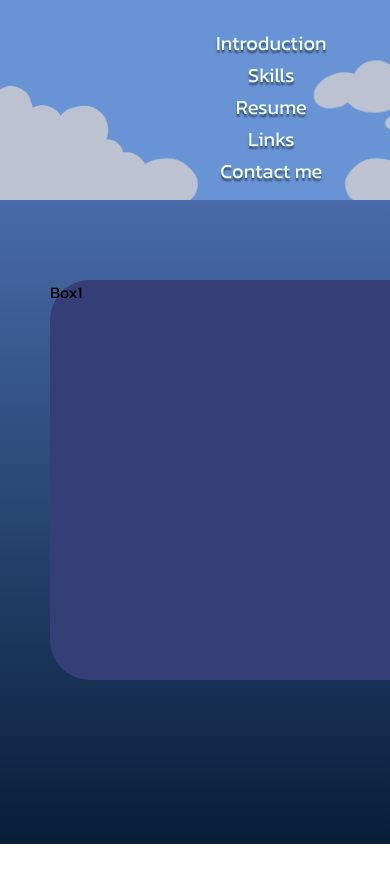
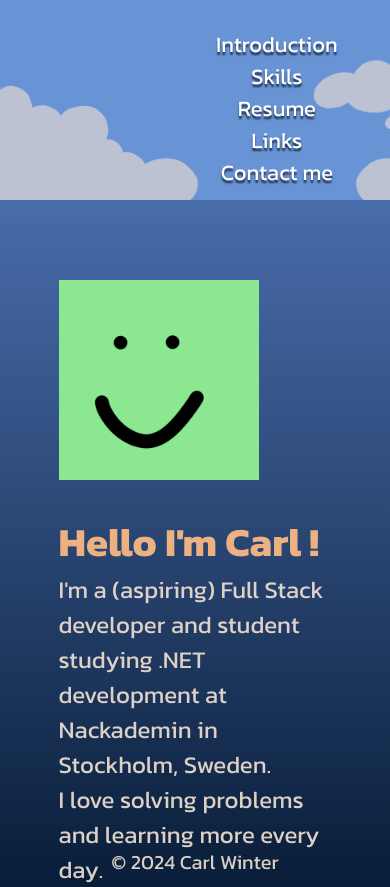
Before and after one commit to mapamapa1/portfolio, a plain HTML site: page index.html in a window 390 px wide. Both pictures are taken after a click on the item "Introduction". Shown: the top 887 px of the page. Before the commit the page ends 844 px from the top, so only its background shows below. Drawn offline with Linux system fonts and the light colour scheme.

Commit message:
created basic button functionality

```diff
--- a/index.html
+++ b/index.html
@@ -13,10 +13,14 @@
     <div class="pattern"></div>
     <div class="pattern2"></div>
     <header>
-        <div class="movingcloud">
-            <img src="images\cloud2.png" alt="cloudimage">
-        </div>
+
+
         <nav class="navbar">
+
+            <div class="movingcloud">
+                <img src="images\cloud2.png" alt="cloudimage">
+            </div>
+            <div class="nav-background"></div>
 
             <div class="clouds" id="cloud-left">
                 <img src="images\cloud.png" alt="cloudimage">
@@ -62,13 +66,10 @@
 
 
 
+
     </main>
     <footer>
-        <div class="footercontainer">
-
-
-        </div>
-
+            <p>	&copy; 2024 Carl Winter</p>
     </footer>
     <script src="script.js"></script>
 
--- a/script.js
+++ b/script.js
@@ -1,8 +1,78 @@
 const container1 = document.getElementById('container1');
 
-document.getElementById('nav1').addEventListener('click', () => {
-    const box = document.createElement('div');
-    box.className = 'box1';
-    box.textContent = 'Box1';
-    container1.appendChild(box);
-  });
+
+document.getElementById('nav1').addEventListener('click', function () {
+
+    container1.innerHTML = '';
+
+    if (document.querySelector('.content-body')) {
+        return;
+    }
+
+    const section = document.createElement('section');
+    section.classList.add('content-body');
+
+    const img = document.createElement('img');
+    img.src = 'images/face.png';
+    img.alt = 'portrait-photo';
+    img.id = 'portrait-photo';
+
+    const textContent = document.createElement('div');
+    textContent.classList.add('text-content');
+
+    const heading = document.createElement('h1');
+    heading.textContent = "Hello I'm Carl !";
+
+    const paragraph1 = document.createElement('p');
+    paragraph1.textContent =
+      "I'm a (aspiring) Full Stack developer and student studying .NET development at Nackademin in Stockholm, Sweden.";
+    const paragraph2 = document.createElement('p');
+    paragraph2.textContent =  "I love solving problems and learning more every day.";
+
+    textContent.appendChild(heading);
+    textContent.appendChild(paragraph1);
+    textContent.appendChild(paragraph2);
+
+    section.appendChild(img);
+    section.appendChild(textContent);
+
+    document.getElementById('container1').appendChild(section);
+});
+
+document.getElementById('nav2').addEventListener('click', function () {
+  // Clear any existing content
+  container1.innerHTML = '';
+
+  // Create new content for nav2
+  const section = document.createElement('section');
+  section.classList.add('content-body');
+
+  const heading = document.createElement('h1');
+  heading.textContent = "Skills:";
+
+  const skillsList = document.createElement('ul');
+  skillsList.classList.add('skills-list');
+
+  const skill1 = document.createElement('li');
+  skill1.textContent = 'C#';
+  const skill2 = document.createElement('li');
+  skill2.textContent = 'HTML / CSS';
+  const skill3 = document.createElement('li');
+  skill3.textContent = 'SQL / ADO.NET / Entity Framework';
+  const skill4 = document.createElement('li');
+  skill4.textContent = 'React';
+  const skill5 = document.createElement('li');
+  skill5.textContent = 'Python';
+
+  skillsList.appendChild(skill1);
+  skillsList.appendChild(skill2);
+  skillsList.appendChild(skill3);
+  skillsList.appendChild(skill4);
+  skillsList.appendChild(skill5);
+
+
+  section.appendChild(heading);
+  section.appendChild(skillsList);
+
+  container1.appendChild(section);
+});
--- a/style.css
+++ b/style.css
@@ -1,12 +1,24 @@
 :root {
     --bar-color: #6894d6;
     --grid-color: #2e3d66;
-    --text-color: azure;
+    --text-color: rgb(255, 255, 255);
 }
 
 *{
     margin: 0px;
     font-family: "kanit", "sans-serif";
+}
+
+h1{
+    font-size: 40px;
+    color: rgba(252, 185, 131, 0.932);
+
+}
+
+p{
+    font-size: 24px;
+    color:rgba(236, 220, 206, 0.932);
+
 }
 
 .navbar{
@@ -15,12 +27,20 @@
     z-index: 10;
     display: flex;
     justify-content: space-between;
-    background-color:var(--bar-color);
+    /* background-color:var(--bar-color); */
     height: 200px;
     align-items: center;
 
+    /* padding: 1rem; */
 
-    /* padding: 1rem; */
+}
+
+.nav-background{
+    background-color:var(--bar-color);
+    position: absolute;
+    z-index: 15;
+    width: 100%;
+    height:100%;
 
 
 }
@@ -33,22 +53,23 @@
     list-style-type: none;
 
     gap: 1rem;
-    background-color: var(--bar-color);
+    /* background-color: var(--bar-color); */
     padding: 1rem;
+    position: relative;
+    z-index : 17;
 
 
 }
 
 .navbutton{
-    font-size: 20px;
+    font-size: 22px;
     height: 1rem;
 
-    background-color:var(--bar-color);
+    /* background-color:var(--bar-color); */
     color: var(--text-color);
-    text-shadow: 0px 3px 2px rgba(0, 0, 0, 0.5);
-    user-select: none
-
-
+    text-shadow:
+    0px 3px 2px rgba(0, 0, 0, 0.7);
+    user-select: none;
 
 
 }
@@ -59,6 +80,7 @@
     justify-content: center;
     align-items: flex-end;
     height: 100%;
+    z-index: 16;
 
 }
 
@@ -80,7 +102,7 @@
     position: absolute;
     top: 40px;
     left: 300px;
-    z-index: 13;
+    z-index: 16;
 
 }
 
@@ -95,9 +117,19 @@
 #container1{
     display: flex;
     justify-content: center;
-    height: 500px;
-    width: 500px;
+    height: 100%;
+    width: 100%;
     margin-top: 5rem;
+
+
+}
+
+.text-content{
+    display: flex;
+    flex-direction: column;
+    flex-wrap: wrap;
+
+    overflow: hidden;
 
 }
 
@@ -107,16 +139,56 @@ body{
     background: linear-gradient(180deg, rgb(92, 131, 204), rgb(8, 29, 56));
     min-height: 100vh;
     position: relative;
+    flex: 1;
 
 }
 
+footer{
+  position: absolute;
+  display: flex;
+  justify-content: center;
+  bottom: 0;
+  width: 100%;
+  height: 2.5rem;
 
+
+}
+
+.skills-list{
+    color: rgba(236, 220, 206, 0.932);
+    font-size: x-large;
+
+}
+
+footer p{
+
+    font-size: 20px;
+}
+
+.content-body{
+    display: flex;
+    justify-content: center;
+    width: 70%;
+    overflow: hidden;
+    gap: 2rem;
+    flex-direction: column;
+
+
+}
+
+#portrait-photo{
+    width: 200px;
+    height: 200px;
+    float: left;
+
+
+}
 
 .box1{
     height: 80%;
     width: 80%;
-    border-radius: 10%;
-    background-color: rgb(52, 62, 119);
+    border-radius: 20px 20px 20px 0;
+    background: linear-gradient(to left, rgb(21, 4, 82, 1), rgba(21, 4, 82, 0));
 
 
 }
@@ -158,6 +230,7 @@ body{
 
 }
 
+
 .navbutton:hover{
 
     text-shadow: 0 0 5px lightblue, 0 0 10px lightblue, 0 0 20px lightblue;
@@ -177,12 +250,22 @@ body{
         gap: 2rem;
     }
 
+    .content-body{
+        width: 70%;
+        flex-direction: row
+    }
+
 }
 
 @media(min-width: 1300px){
     .navelements{
         width: 50%;
         gap: 4rem;
+
+    }
+
+    .content-body{
+        width: 50%;
 
     }
 
```
Also changed, not shown: images/face.png (added).
